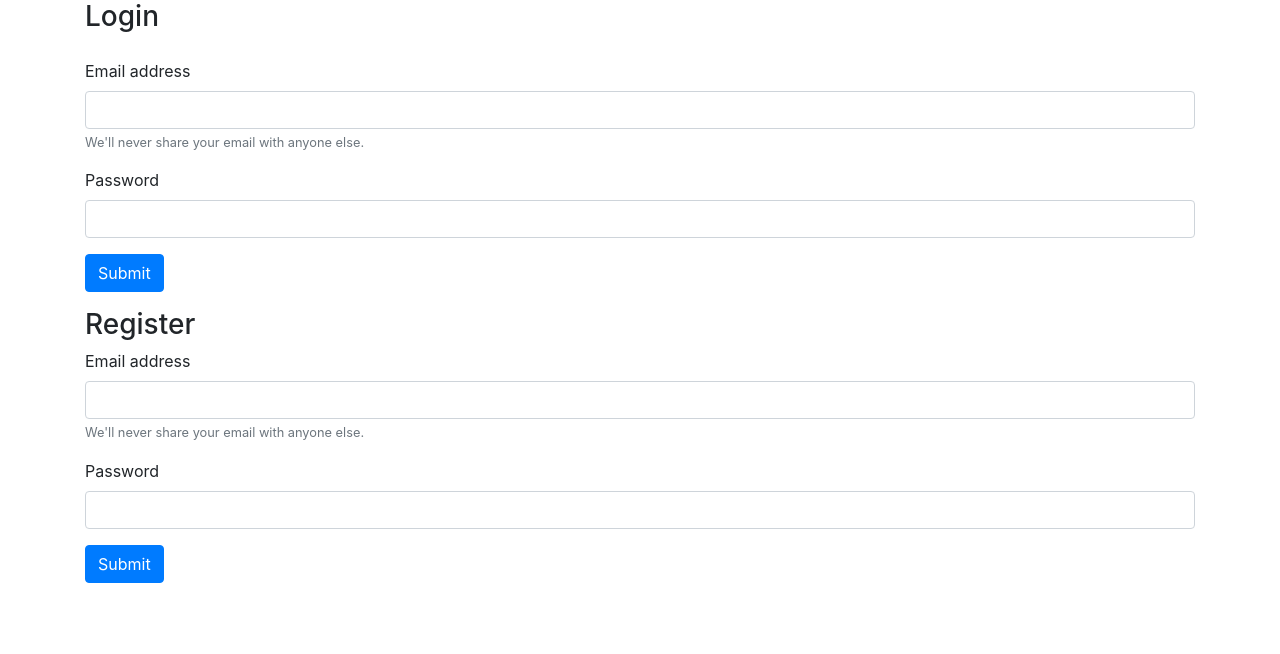
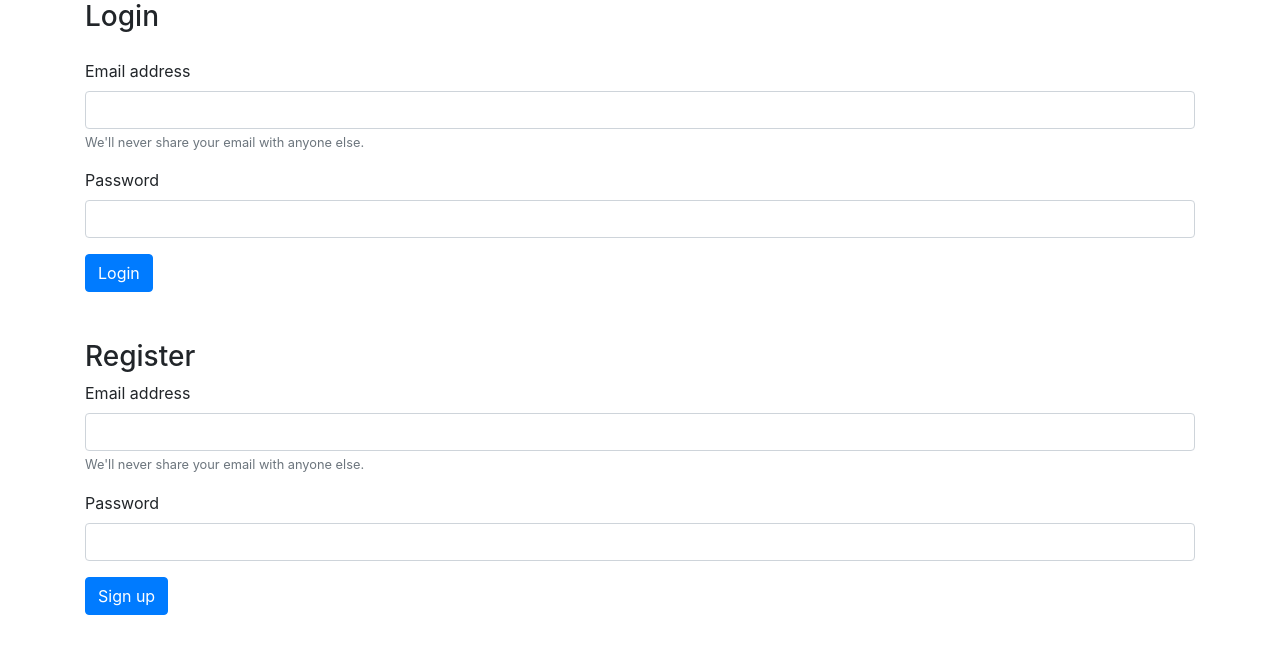
Before and after one commit to sidharth01g/WebBlog, a Flask app: page / in a window 1280 px wide. Shown: the top 654 px of the page. Run offline with Flask 2, Linux system fonts and the light colour scheme; some libraries are stand-ins or nearby versions.

Commit message:
Login page UI changes

```diff
--- a/web_blog/src/templates/login.html
+++ b/web_blog/src/templates/login.html
@@ -2,32 +2,34 @@
 {% block content %}
     <div class="container">
     <h3>Login</h3>
-    <form id="login-form" action="/login" method="post" class="form-group">
+    <form id="login-form" action="/login" method="post" class="login-page-form">
         <div class="form-group">
             <label for="login-email">Email address</label>
-            <input type="text" id="login-email" name="email" class="form-control">
+            <input type="email" id="login-email" name="email" class="form-control">
             <small id="login-emailHelp" class="form-text text-muted">We'll never share your email with anyone else.</small>
         </div>
         <div class="form-group">
             <label for="login-password">Password</label>
             <input type="password" id="login-password" name="password" class="form-control">
         </div>
-        <button type="submit" class="btn btn-primary" id="login-submit-button">Submit</button>
+        <button type="submit" class="btn btn-primary" id="login-submit-button">Login</button>
     </form>
     </div>
     <div class="container">
+    <br>
+    <br>
     <h3>Register</h3>
-    <form id="register-form" action="/register" method="post" class="form-group">
+    <form id="register-form" action="/register" method="post" class="login-page-form">
         <div class="form-group">
             <label for="register-email">Email address</label>
-            <input type="text" id="register-email" name="email" class="form-control">
+            <input type="email" id="register-email" name="email" class="form-control">
             <small id="register-emailHelp" class="form-text text-muted">We'll never share your email with anyone else.</small>
         </div>
         <div class="form-group">
             <label for="register-password">Password</label>
             <input type="password" id="register-password" name="password" class="form-control">
         </div>
-        <button type="submit" class="btn btn-primary" id="register-submit-button">Submit</button>
+        <button type="submit" class="btn btn-primary" id="register-submit-button">Sign up</button>
     </form>
     </div>
 {% endblock %}
```
